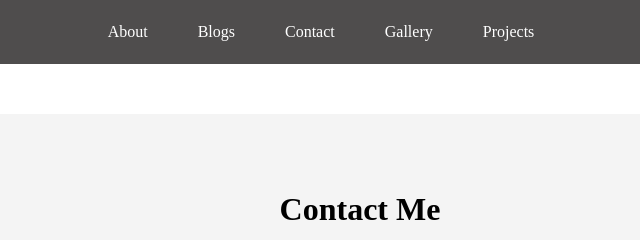
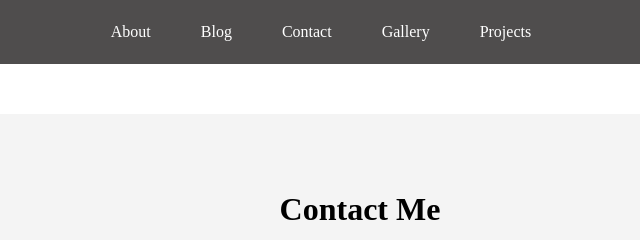
Before and after one commit to k-karthik7/karthikkotha, a website: page public/index.html in a window 1280 px wide. Shown: the top 240 px of the page, 280-920 px from the left. Drawn offline with Linux system fonts and the light colour scheme.

Commit message:
rename blog

```diff
--- a/public/index.html
+++ b/public/index.html
@@ -15,7 +15,7 @@
     </a>
     <ul id="nav-items">
       <li><a href="#">About</a></li>
-      <li><a href="#">Blogs</a></li>
+      <li><a href="#">Blog</a></li>
       <li><a href="#contact">Contact</a></li>
       <li><a href="#">Gallery</a></li>
       <li><a href="#">Projects</a></li>
```
Also changed, not shown: 1 other file.
